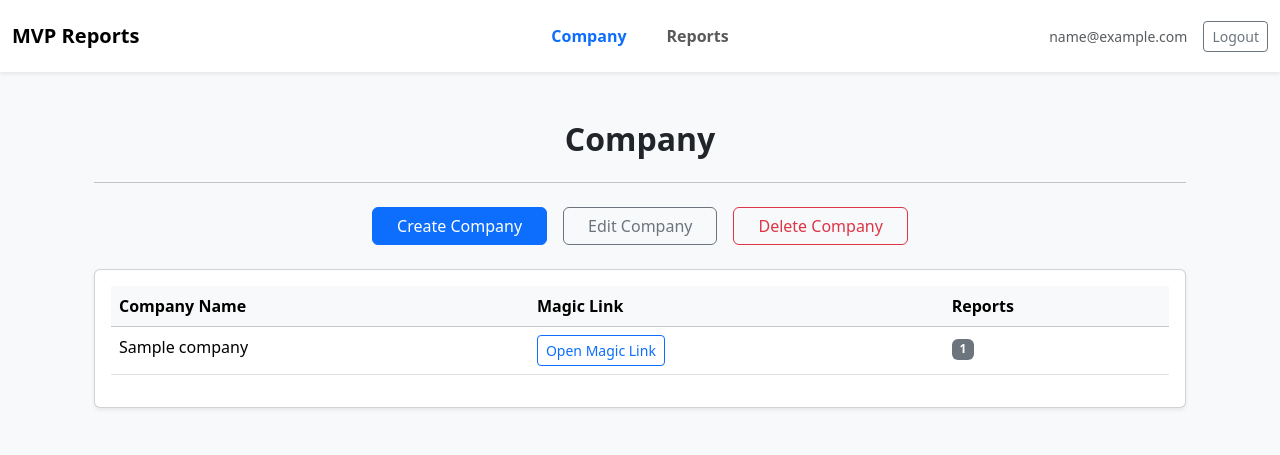
After one commit to MarvanIX/mvp_reports, a Django app: page /company/ in a window 1280 px wide. The commit adds this page. Shown: the top 455 px of the page. Run offline with Django 5.2, Linux system fonts and the light colour scheme; a user stored in the database is signed in; tables that the repository leaves empty hold one stand-in row (values such as "Sample post").

Commit message:
Refactor reports and company management features, update templates and add JavaScript for enhanced user interaction

```diff
--- /dev/null
+++ b/frontend/static/js/company.js
@@ -0,0 +1,73 @@
+document.addEventListener("DOMContentLoaded", function () {
+
+    const modalElement = document.getElementById("companyModal");
+    const modal = new bootstrap.Modal(modalElement);
+
+    const deleteModalEl = document.getElementById("deleteModal");
+    const deleteModal = new bootstrap.Modal(deleteModalEl);
+
+    const openCreateBtn = document.getElementById("openCreateModal");
+    const openEditBtn = document.getElementById("openEditModal");
+    const openDeleteBtn = document.getElementById("openDeleteModal");
+
+    const companyIdInput = document.getElementById("companyId");
+    const companyNameInput = document.getElementById("companyName");
+    const modalTitle = document.getElementById("modalTitle");
+    const modalSubmitBtn = document.getElementById("modalSubmitBtn");
+
+    const deleteIdInput = document.getElementById("deleteId");
+    const deleteCompanyName = document.getElementById("deleteCompanyName");
+
+    let selectedRow = null;
+
+// ROW SELECTION
+    document.querySelectorAll(".company-row").forEach(row => {
+        row.addEventListener("click", function () {
+            document.querySelectorAll(".company-row")
+                .forEach(r => r.classList.remove("selected"));
+            this.classList.add("selected");
+            selectedRow = this;
+        });
+    });
+    openCreateBtn.addEventListener("click", function () {
+
+        selectedRow = null;
+
+        companyIdInput.value = "";
+        companyNameInput.value = "";
+
+        modalTitle.textContent = "Create Company";
+        modalSubmitBtn.textContent = "Create";
+
+        modal.show();
+    });
+    openEditBtn.addEventListener("click", function () {
+
+        if (!selectedRow) {
+            alert("Please select a company first.");
+            return;
+        }
+
+        const id = selectedRow.dataset.id;
+        const name = selectedRow.dataset.name;
+
+        companyIdInput.value = id;
+        companyNameInput.value = name;
+
+        modalTitle.textContent = "Edit Company";
+        modalSubmitBtn.textContent = "Update";
+
+        modal.show();
+    });
+    openDeleteBtn.addEventListener("click", function () {
+        if (!selectedRow) {
+            alert("Please select a company first.");
+            return;
+        }
+
+        deleteIdInput.value = selectedRow.dataset.id;
+        deleteCompanyName.textContent = selectedRow.dataset.name;
+
+        deleteModal.show();
+    });
+});
--- a/frontend/templates/base.html
+++ b/frontend/templates/base.html
@@ -1,56 +1,66 @@
 <!DOCTYPE html>
-<html>
+<html lang="en">
 <head>
+    <meta charset="UTF-8">
     <title>MVP Reports</title>
-    <meta charset="UTF-8">
-    <meta name="viewport" content="width=device-width, initial-scale=1.0">
+    <meta name="viewport" content="width=device-width, initial-scale=1">
 
-    <!-- Bootstrap (if you're using it in login page) -->
+    <!-- Bootstrap -->
     <link href="https://cdn.jsdelivr.net/npm/bootstrap@5.3.2/dist/css/bootstrap.min.css" rel="stylesheet">
 </head>
 
-<body>
+<body class="bg-light">
 
 <!-- 🔷 NAVBAR -->
-<nav class="navbar navbar-expand-lg navbar-dark bg-dark">
-    <div class="container-fluid">
-        <a class="navbar-brand" href="{% url 'home' %}">MVP Reports</a>
+<nav class="navbar navbar-expand-lg navbar-light bg-white shadow-sm">
+    <div class="container-fluid py-2">
 
-        <div class="collapse navbar-collapse justify-content-end">
-            <ul class="navbar-nav">
+        <!-- 🔹 LEFT: Brand -->
+        <a class="navbar-brand fw-bold" href="{% url 'home' %}">
+            MVP Reports
+        </a>
 
-                {% if user.is_authenticated %}
-                    <li class="nav-item">
-                        <span class="nav-link">Hello, {{ user.first_name }}</span>
-                    </li>
+        <!-- 🔹 CENTER: Navigation -->
+        <ul class="navbar-nav position-absolute start-50 translate-middle-x gap-4">
 
-                    <li class="nav-item">
-                        <a class="nav-link" href="#">Dashboard</a>
-                    </li>
+            <li class="nav-item">
+                <a class="nav-link fw-semibold {% if request.resolver_match.url_name == 'company' %}active text-primary{% endif %}"
+                   href="{% url 'company' %}">
+                    Company
+                </a>
+            </li>
 
-                    <li class="nav-item">
-                        <a class="nav-link" href="{% url 'logout' %}">Logout</a>
-                    </li>
-                {% else %}
-                    <li class="nav-item">
-                        <a class="nav-link" href="{% url 'login' %}">Login</a>
-                    </li>
+            <li class="nav-item">
+                <a class="nav-link fw-semibold {% if request.resolver_match.url_name == 'manager_reports' %}active text-primary{% endif %}"
+                   href="{% url 'manager_reports' %}">
+                    Reports
+                </a>
+            </li>
 
-                    <li class="nav-item">
-                        <a class="nav-link" href="{% url 'register' %}">Register</a>
-                    </li>
-                {% endif %}
+        </ul>
 
-            </ul>
+        <!-- 🔹 RIGHT: User Info -->
+        <div class="ms-auto d-flex align-items-center gap-3">
+            <span class="text-muted small">
+                {{ request.user.email }}
+            </span>
+
+            <a class="btn btn-outline-secondary btn-sm"
+               href="{% url 'login' %}">
+                Logout
+            </a>
         </div>
+
     </div>
 </nav>
 
 <!-- 🔷 PAGE CONTENT -->
-<div class="container mt-5">
+<div class="container py-5">
     {% block content %}
     {% endblock %}
+    {% block scripts %}
+    {% endblock %}
 </div>
-
+<script src="https://cdn.jsdelivr.net/npm/bootstrap@5.3.2/dist/js/bootstrap.bundle.min.js"></script>
 </body>
 </html>
--- /dev/null
+++ b/frontend/templates/reports/company.html
@@ -0,0 +1,152 @@
+{% extends "base.html" %}
+{% load static %}
+{% block content %}
+
+<div class="container">
+    <!-- 🔹 Page Title -->
+    <div class="mb-4">
+        <h2 class="fw-bold text-center mb-4">Company</h2>
+        <hr>
+    </div>
+
+    <!-- 🔹 Action Buttons -->
+    <div class="d-flex gap-3 justify-content-center mb-4">
+        <button class="btn btn-primary px-4"
+                id="openCreateModal">
+            Create Company
+        </button>
+
+        <button class="btn btn-outline-secondary px-4"
+                id="openEditModal">
+            Edit Company
+        </button>
+
+        <button class="btn btn-outline-danger px-4" id="openDeleteModal">
+            Delete Company
+        </button>
+        <!-- 🔹 Create Company Modal -->
+        <div class="modal fade" id="companyModal" tabindex="-1">
+            <div class="modal-dialog">
+                <div class="modal-content">
+
+                    <form method="POST" id="companyForm">
+                        {% csrf_token %}
+                        <input type="hidden" name="company_id" id="companyId">
+
+                        <div class="modal-header">
+                            <h5 class="modal-title" id="modalTitle">Create Company</h5>
+                            <button type="button"
+                                    class="btn-close"
+                                    data-bs-dismiss="modal"></button>
+                        </div>
+
+                        <div class="modal-body">
+                            <div class="mb-3">
+                                <label class="form-label">Company Name</label>
+                                <input type="text"
+                                    name="name"
+                                    id="companyName"
+                                    class="form-control"
+                                    required>
+                            </div>
+                        </div>
+
+                        <div class="modal-footer">
+                            <button type="button"
+                                    class="btn btn-outline-secondary"
+                                    data-bs-dismiss="modal">
+                                Cancel
+                            </button>
+
+                            <button type="submit"
+                                    class="btn btn-primary"
+                                    id="modalSubmitBtn">
+                                Create
+                            </button>
+                        </div>
+
+                    </form>
+
+                </div>
+            </div>
+        </div>
+        <div class="modal fade" id="deleteModal" tabindex="-1">
+        <div class="modal-dialog">
+            <div class="modal-content">
+
+                <form method="POST" id="deleteForm">
+                    {% csrf_token %}
+                    <input type="hidden" name="delete_id" id="deleteId">
+
+                    <div class="modal-header">
+                        <h5 class="modal-title">Delete Company</h5>
+                        <button type="button" class="btn-close" data-bs-dismiss="modal"></button>
+                    </div>
+
+                    <div class="modal-body">
+                        <p>Are you sure you want to delete <strong id="deleteCompanyName"></strong>?</p>
+                    </div>
+
+                    <div class="modal-footer">
+                        <button type="button" class="btn btn-outline-secondary"
+                                data-bs-dismiss="modal">
+                            Cancel
+                        </button>
+                        <button type="submit" class="btn btn-danger">
+                            Delete
+                        </button>
+                    </div>
+
+                </form>
+
+            </div>
+        </div>
+    </div>
+    </div>
+    <!-- 🔹 Company List -->
+    <div class="card shadow-sm">
+    <div class="card-body">
+        {% if companies %}
+        <table class="table table-hover">
+            <thead class="table-light">
+                <tr>
+                    <th scope="col">Company Name</th>
+                    <th scope="col">Magic Link</th>
+                    <th scope="col">Reports</th>
+                </tr>
+            </thead>
+            <tbody>
+                {% for company in companies %}
+                <tr class="company-row"
+                    data-id="{{ company.id }}"
+                    data-name="{{ company.name }}"
+                    style="cursor:pointer;">
+
+                    <td>{{ company.name }}</td>
+
+                    <td>
+                        <a href="{% url 'submit_report' company.magic_link.token %}"
+                           target="_blank"
+                           class="btn btn-sm btn-outline-primary">
+                           Open Magic Link
+                        </a>
+                    </td>
+
+                    <td>
+                        <span class="badge bg-secondary">{{ company.reports.count }}</span>
+                    </td>
+                </tr>
+                {% endfor %}
+            </tbody>
+        </table>
+        {% else %}
+            <p class="text-muted mb-0">No companies created yet.</p>
+        {% endif %}
+    </div>
+</div>
+</div>
+{% endblock %}
+
+{% block scripts %}
+<script src="{% static 'js/company.js' %}"></script>
+{% endblock %}
--- a/manage.py
+++ b/manage.py
@@ -1,5 +1,4 @@
 #!/usr/bin/env python
-"""Django's command-line utility for administrative tasks."""
 import os
 import sys
 
@@ -11,9 +10,6 @@ def main():
         from django.core.management import execute_from_command_line
     except ImportError as exc:
         raise ImportError(
-            "Couldn't import Django. Are you sure it's installed and "
-            "available on your PYTHONPATH environment variable? Did you "
-            "forget to activate a virtual environment?"
         ) from exc
     execute_from_command_line(sys.argv)
 
--- a/reports/urls.py
+++ b/reports/urls.py
@@ -1,7 +1,10 @@
 from django.urls import path
-from .views import home , public_reports
+from .views import home , public_reports,company_view, reports_view
 
 urlpatterns = [
     path('home/', home, name='home'),
-    path('reports/<uuid:token>/',public_reports , name='reports'),
+    path('reports/<uuid:token>/',public_reports , name='submit_report'),
+    path('company/', company_view, name='company'),
+    path('reports/', reports_view, name='manager_reports'),
+
 ]
--- a/reports/views.py
+++ b/reports/views.py
@@ -1,12 +1,58 @@
 from django.shortcuts import render, get_object_or_404, redirect
 from django.contrib.auth.decorators import login_required
-from .models import MagicLink, Report
+from django.core.mail import send_mail
+from .models import MagicLink, Report, Company
+
+
 @login_required
 def home(request):
     return render(request, 'reports/home.html')
 
+@login_required
+def company_view(request):
+    if request.method == "POST":
+        company_id = request.POST.get("company_id")
+        name = request.POST.get("name")
+        delete_id = request.POST.get("delete_id")  # DELETE
 
+        if delete_id:  # DELETE
+            company = Company.objects.get(id=delete_id, managers=request.user)
+            company.delete()
+            return redirect("company")
 
+        elif company_id:  # EDIT
+            company = Company.objects.get(id=company_id, managers=request.user)
+            company.name = name
+            company.save()
+            return redirect("company")
+
+        else:  # CREATE
+            company = Company.objects.create(name=name)
+            company.managers.add(request.user)
+            return redirect("company")
+
+    # get companies for this user
+    companies = request.user.companies.all()
+
+    # ensure each company has a magic link
+    for company in companies:
+        if not hasattr(company, "magic_link"):
+            MagicLink.objects.create(company=company)
+
+    return render(request, "reports/company.html", {
+        "companies": companies
+    })
+@login_required
+def reports_view(request):
+    # get companies managed by current user
+    companies = request.user.companies.all()
+
+    # get all reports for those companies
+    reports = Report.objects.filter(company__in=companies).order_by("-created_at")
+
+    return render(request, "reports/reports.html", {
+        "reports": reports
+    })
 def public_reports(request, token):
     magic_link = get_object_or_404(MagicLink, token=token, is_active=True)
     company = magic_link.company
@@ -24,19 +70,14 @@ def public_reports(request, token):
             is_anonymous=is_anonymous,
             email=email
         )
-
+        # Notify all managers of the company about the new report
+        # for manager in company.managers.all():
+        #     send_mail(
+        #         subject="New Report Submitted",
+        #         message=f"A new report was submitted for {company.name}",
+        #         from_email="noreply@yourapp.com",
+        #         recipient_list=[manager.email],
+        #     )
         return render(request, "reports/success.html")
 
-    return render(request, "reports/public_form.html", {"company": company})
-
-
-@login_required
-def manager_reports(request):
-
-    company = request.user.companies.first()
-
-    reports = company.reports.all().order_by("-created_at")
-
-    return render(request, "reports/manager_dashboard.html", {
-        "reports": reports
-    })
+    return render(request, "reports/submit_report.html", {"company": company})
```
Also changed, not shown: frontend/static/js/reports.js (added, +18 -0 lines), frontend/templates/public_base.html (added, +19 -0 lines), frontend/templates/reports/reports.html (added, +46 -0 lines), frontend/templates/reports/submit_report.html (added, +88 -0 lines), users/views.py (+4 -4 lines), frontend/static/js/script.js (deleted), frontend/templates/reports/success.html (added), reports/migrations/0001_initial.py (added).
